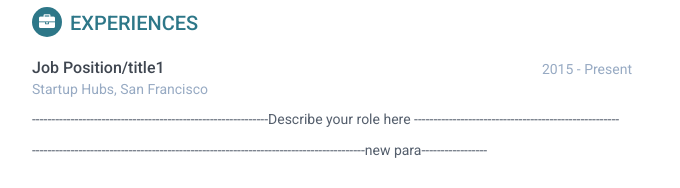
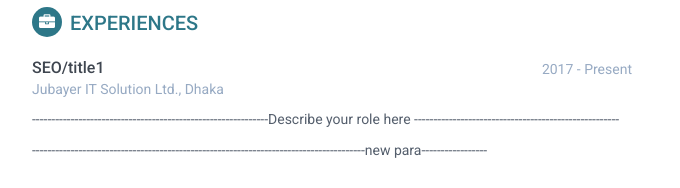
Before and after one commit to Taufiq-jubayer/portfolio-, a plain HTML site: page index.html in a window 1280 px wide. Shown: the part 212-400 px from the top of the page, 188-868 px from the left. Drawn offline with Linux system fonts and the light colour scheme.

Commit message:
Update index.html

```diff
--- a/index.html
+++ b/index.html
@@ -94,10 +94,10 @@
                 <div class="item">
                     <div class="meta">
                         <div class="upper-row">
-                            <h3 class="job-title">Job Position/title1</h3>
-                            <div class="time">2015 - Present</div>
+                            <h3 class="job-title">SEO/title1</h3>
+                            <div class="time">2017 - Present</div>
                         </div><!--//upper-row-->
-                        <div class="company">Startup Hubs, San Francisco</div>
+                        <div class="company">Jubayer IT Solution Ltd., Dhaka</div>
                     </div><!--//meta-->
                     <div class="details">
                         <p>-------------------------------------------------------------Describe your role here -----------------------------------------------------</p>
```
